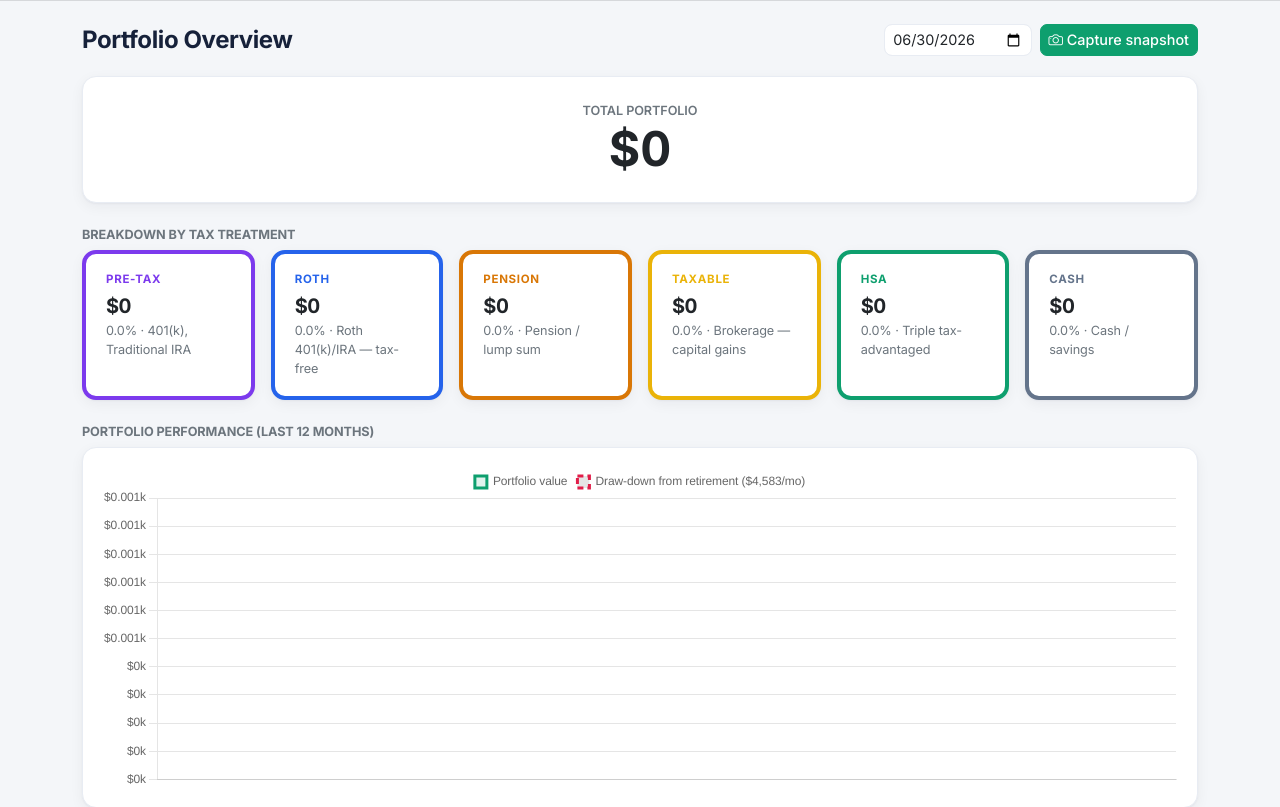
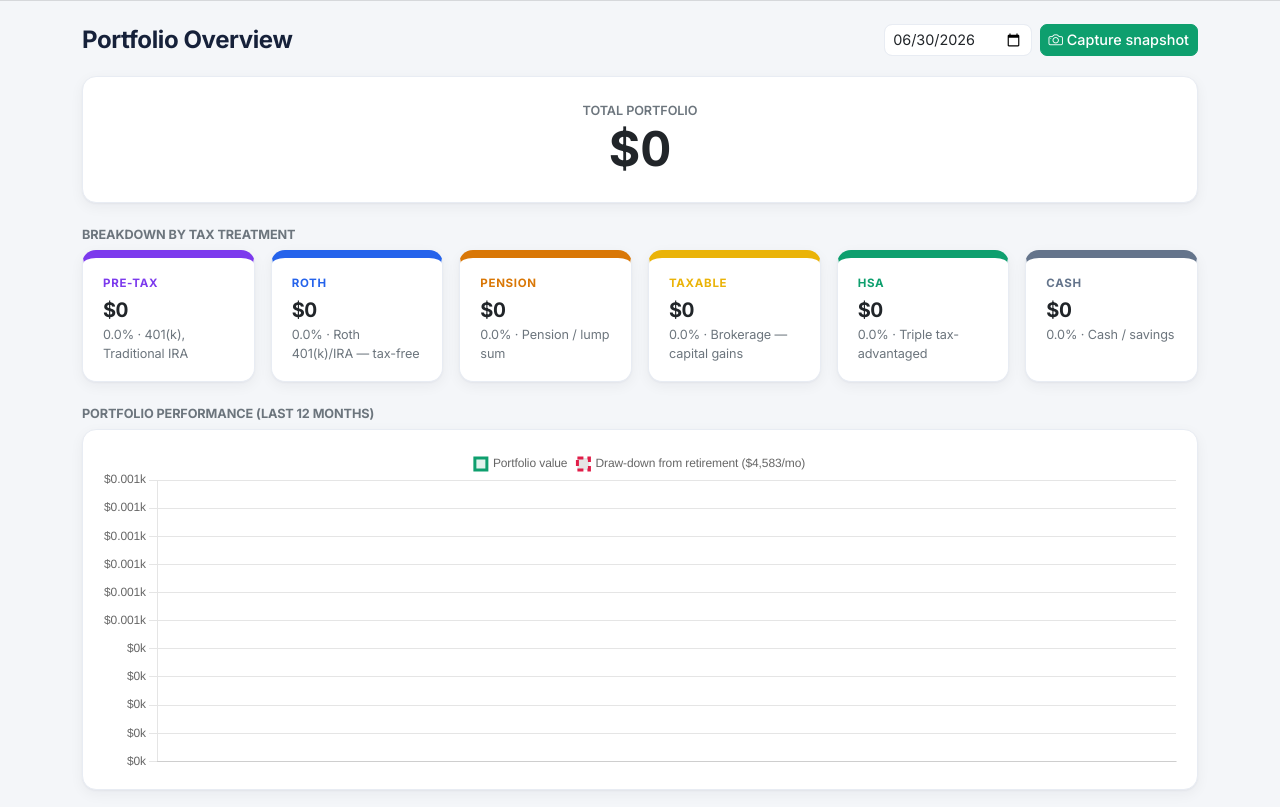
Before and after one commit to jaysuzi5/money-tracker, a Django app: page /portfolio/ in a window 1280 px wide. Shown: the part 71-878 px from the top of the page. Run offline with Django 5.2, Linux system fonts and the light colour scheme; the visitor is signed in with stand-in values (Sample User, id 1); data that the repository does not hold is empty; some libraries are stand-ins or nearby versions.

Commit message:
Portfolio: tax-treatment accent back to top-only, thicker (8px)
Co-Authored-By: Claude Opus 4.8 <noreply@anthropic.com>

```diff
--- a/static/css/site.css
+++ b/static/css/site.css
@@ -371,7 +371,7 @@ table.qk-table .num { text-align: right; font-variant-numeric: tabular-nums; whi
 .stat-card.tt-taxable { --tt:#eab308; }
 .stat-card.tt-cash    { --tt:#64748b; }
 .stat-card[class*="tt-"] {
-  border: 4px solid var(--tt);
+  border-top: 8px solid var(--tt);
 }
 .stat-card[class*="tt-"] .label { color: var(--tt); font-weight: 700; }
 
```
